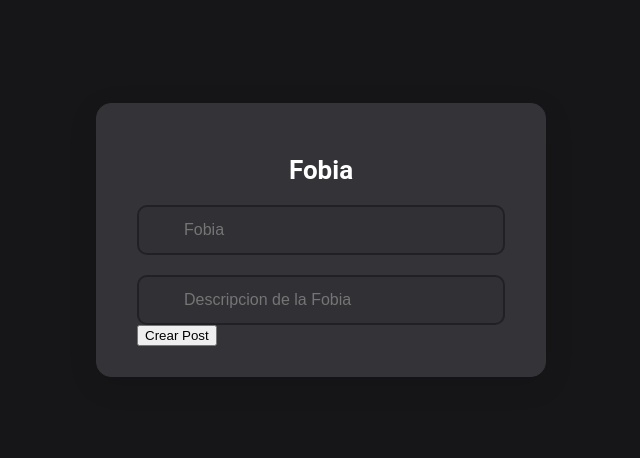
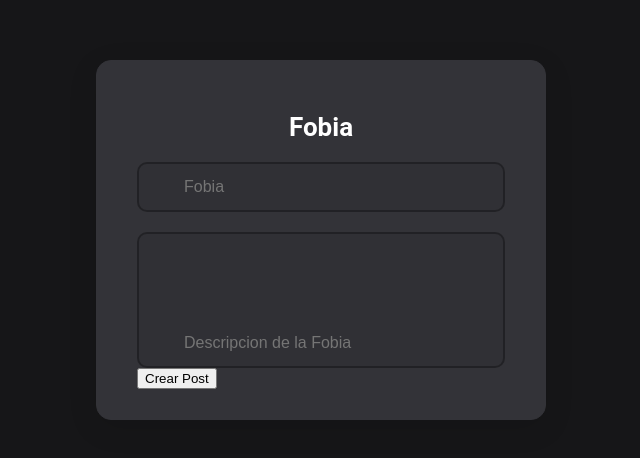
Before and after one commit to ianchu0317/TP2-IDS, a plain HTML site: page frontend/pages/create_post.html in a window 1280 px wide. Shown: the part 160-618 px from the top of the page, without its empty margins (319-959 px from the left). Drawn offline with Linux system fonts and the light colour scheme.

Commit message:
fix: Actualizacion en el padding del form-desc input

```diff
--- a/frontend/assets/css/create_post.css
+++ b/frontend/assets/css/create_post.css
@@ -52,7 +52,7 @@ body {
 
   .form-desc input {
     width: 100%;
-    padding: 14px 14px 14px 45px;
+    padding: 100px 14px 14px 45px;
     border: 2px solid rgba(0, 0, 0, 0.3);
     border-radius: 10px;
     background-color: rgba(0, 0, 0, 0.05);
```
